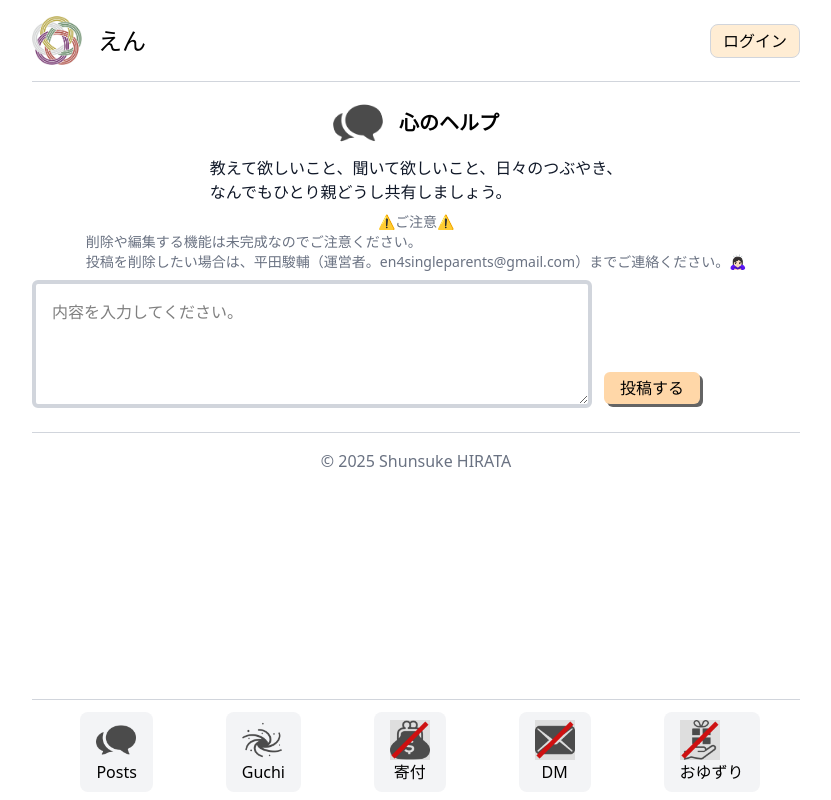
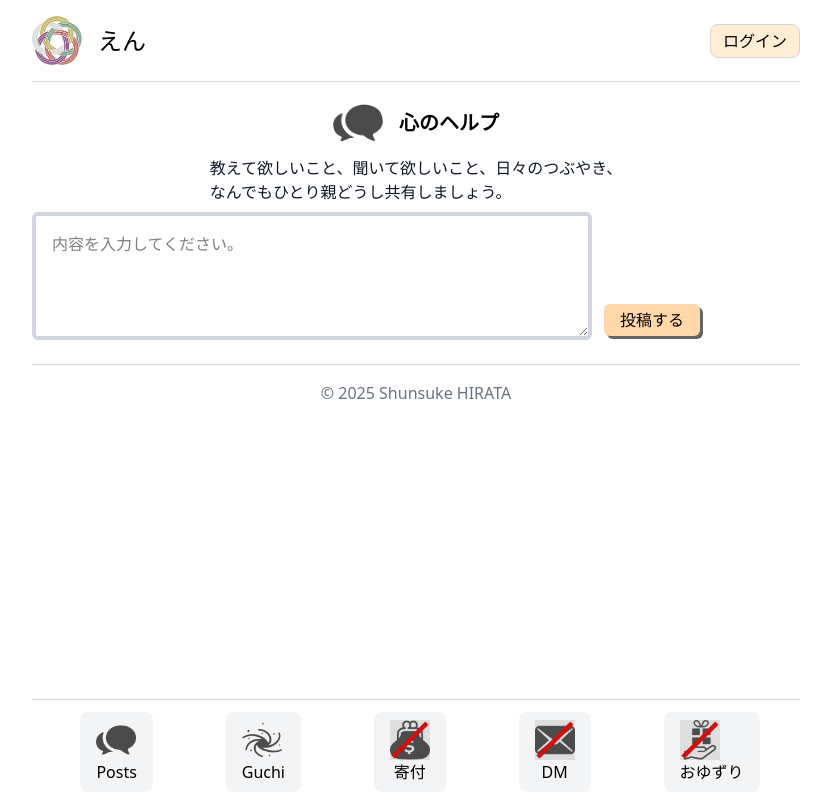
Before and after one commit to Shunsuke0205/message-board-site-on-vercel, a Next.js app: page /posts in a window 1280 px wide. Shown: the whole page, without its empty margins (224-1055 px from the left). Built offline with nearby package versions, Linux system fonts and the light colour scheme; no server answers; the database is empty.

Commit message:
modify: post can be deleted now

```diff
--- a/src/app/posts/page.tsx
+++ b/src/app/posts/page.tsx
@@ -23,7 +23,7 @@ const page = () => {
           教えて欲しいこと、聞いて欲しいこと、日々のつぶやき、<br />
           なんでもひとり親どうし共有しましょう。
         </p>
-        <div className="mt-2 text-sm text-gray-500 flex flex-col items-center">
+        {/* <div className="mt-2 text-sm text-gray-500 flex flex-col items-center">
           <p>
             &#x26a0;&#xfe0f;ご注意&#x26a0;&#xfe0f;<br />
           </p>
@@ -31,8 +31,7 @@ const page = () => {
             削除や編集する機能は未完成なのでご注意ください。<br />
             投稿を削除したい場合は、平田駿輔（運営者。en4singleparents@gmail.com）までご連絡ください。&#x1f647;&#x1f3fb;&#x200d;&#x2640;&#xfe0f;
           </p>
-
-        </div>
+        </div> */}
       </div>
     )
   }
```
